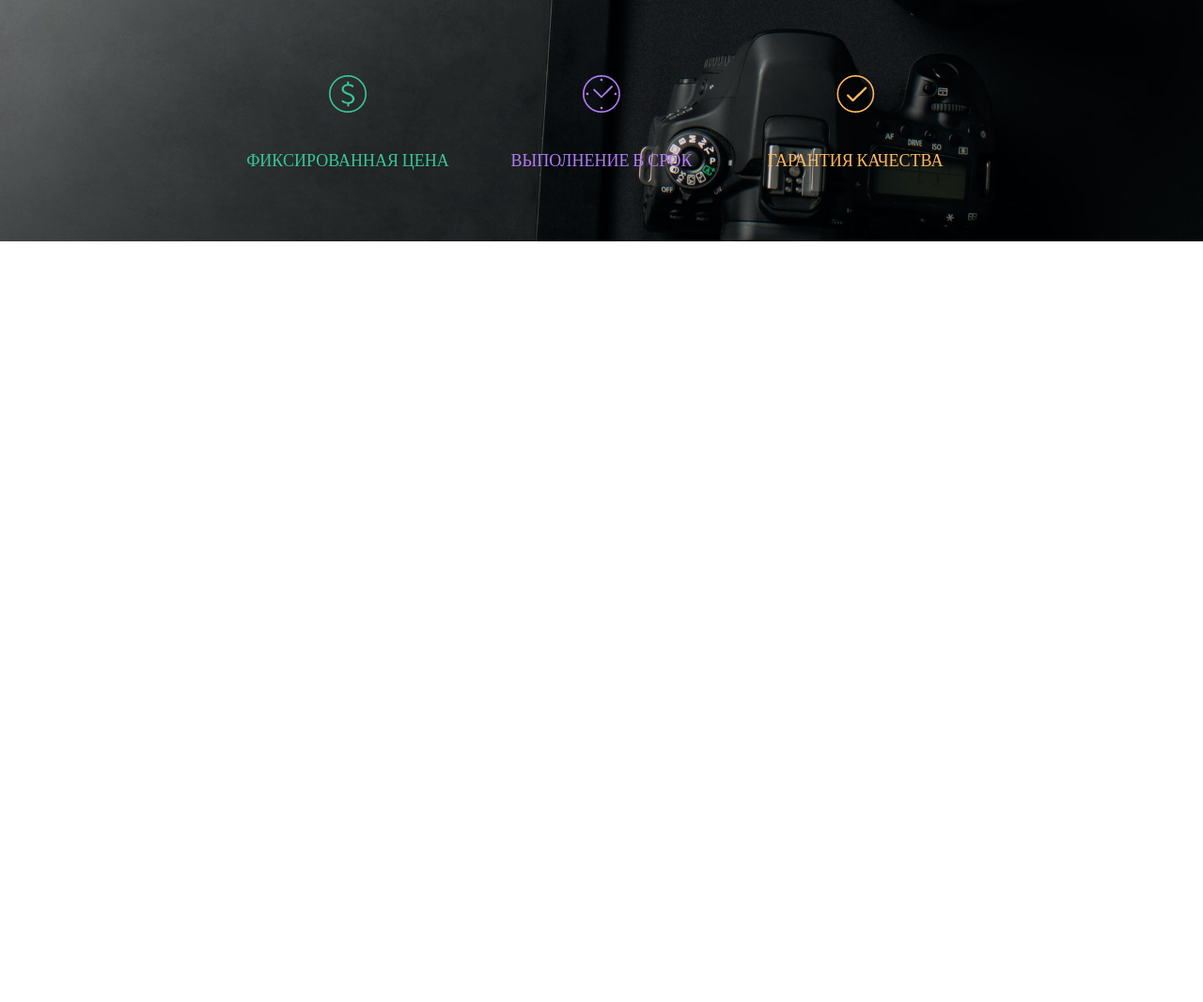
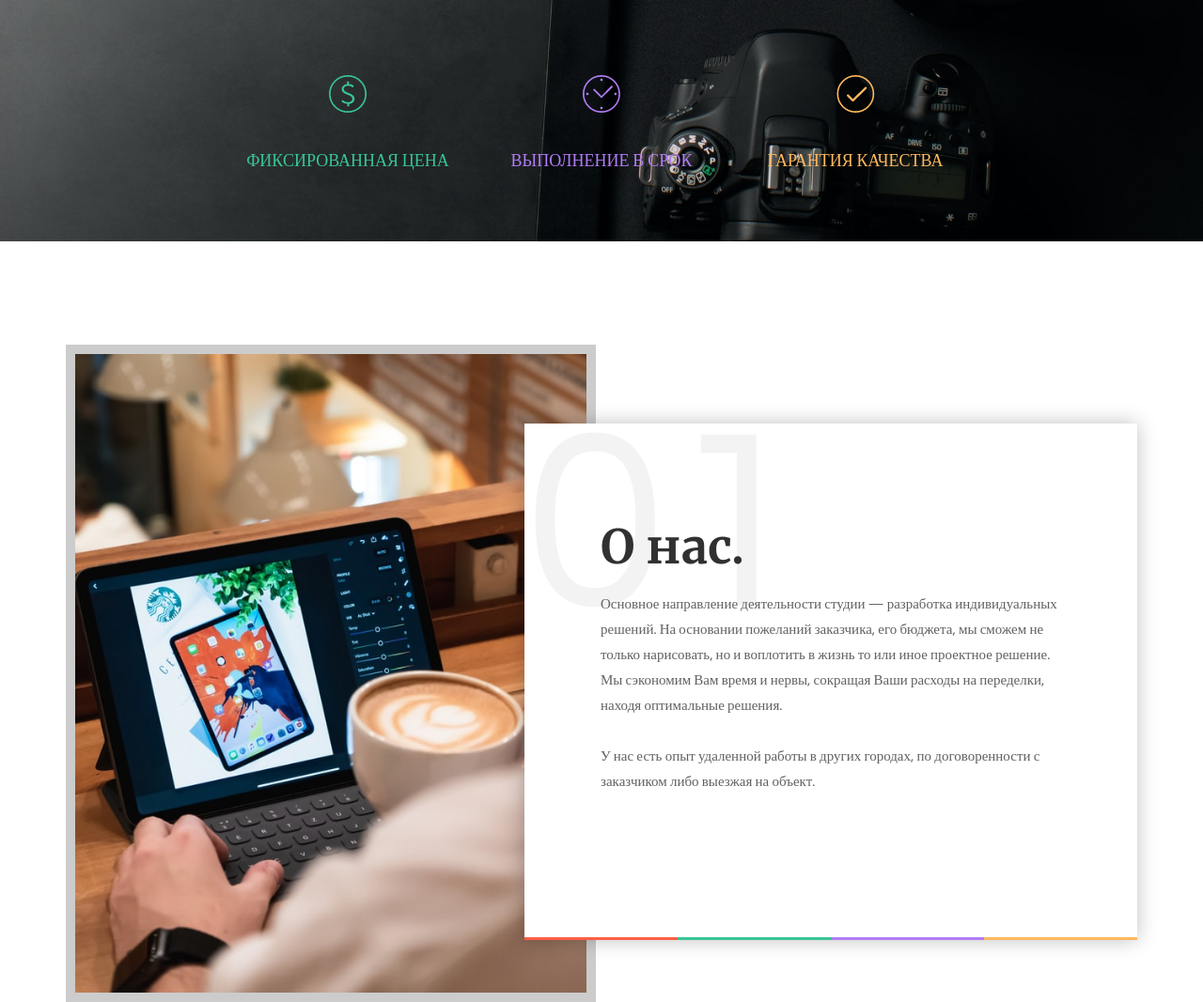
Before and after one commit to ugendev/ugendev.github.io, a website built with webpack: page src/index.html in a window 1280 px wide. Shown: the part 543-1610 px from the top of the page at 94% size. Before the commit the page ends 800 px from the top, so only its background shows below. Built offline with nearby package versions, Linux system fonts and the light colour scheme; files whose address does not match are found by name.

Commit message:
Mark up 'About us' section

```diff
--- /dev/null
+++ b/src/blocks/about-us/__color-stripe/_green/about-us__color-stripe_green.scss
@@ -0,0 +1,3 @@
+.about-us__color-stripe_green {
+    background-color: #38c695;
+}
--- /dev/null
+++ b/src/blocks/about-us/__color-stripe/_orange/about-us__color-stripe_orange.scss
@@ -0,0 +1,3 @@
+.about-us__color-stripe_orange {
+    background-color: #fc5f45;
+}
--- /dev/null
+++ b/src/blocks/about-us/__color-stripe/_purple/about-us__color-stripe_purple.scss
@@ -0,0 +1,3 @@
+.about-us__color-stripe_purple {
+    background-color: #b27cf5;
+}
--- /dev/null
+++ b/src/blocks/about-us/__color-stripe/_yellow/about-us__color-stripe_yellow.scss
@@ -0,0 +1,3 @@
+.about-us__color-stripe_yellow {
+    background-color: #feb960;
+}
--- /dev/null
+++ b/src/blocks/about-us/__color-stripe/about-us__color-stripe.scss
@@ -0,0 +1,4 @@
+.about-us__color-stripe {
+    height: 3px;
+    width: 25%;
+}
--- /dev/null
+++ b/src/blocks/about-us/__color-stripes/about-us__color-stripes.scss
@@ -0,0 +1,4 @@
+.about-us__color-stripes {
+    display: flex;
+    justify-content: stretch;
+}
--- /dev/null
+++ b/src/blocks/about-us/__container/about-us__container.scss
@@ -0,0 +1,3 @@
+.about-us__container {
+    position: relative;
+}
--- /dev/null
+++ b/src/blocks/about-us/__content/about-us__content.scss
@@ -0,0 +1,11 @@
+.about-us__content {
+    position: absolute;
+    top: 194px;
+    right: 0;
+    width: 652px;
+    min-height: 550px;
+    box-shadow: 0 0 20px rgba(0, 0, 0, 0.25);
+    background-color: #ffffff;
+    padding-top: 94px;
+    z-index: 0;
+}
--- /dev/null
+++ b/src/blocks/about-us/__descr/about-us__descr.scss
@@ -0,0 +1,5 @@
+.about-us__descr {
+    min-height: 453px;
+    margin-left: 81px;
+    margin-right: 81px;
+}
--- /dev/null
+++ b/src/blocks/about-us/__img/about-us__img.scss
@@ -0,0 +1,5 @@
+.about-us__img {
+    margin-top: 110px;
+    height: 700px;
+    border: 10px solid rgba(0, 0, 0, 0.2);
+}
--- /dev/null
+++ b/src/blocks/about-us/__text/about-us__text.scss
@@ -0,0 +1,6 @@
+.about-us__text {
+    color: #616161;
+    font-size: 15px;
+    margin-top: 10px;
+    line-height: 1.8;
+}
--- /dev/null
+++ b/src/blocks/about-us/about-us.scss
@@ -0,0 +1,3 @@
+.about-us {
+    height: 100vh;
+}
--- a/src/blocks/main.scss
+++ b/src/blocks/main.scss
@@ -15,6 +15,12 @@ a:hover {
     width: 1140px;
     margin: 0 auto;
 }
+// <---------------- Blocks ---------------->
+@import "button/button.scss";
+@import "logo/logo";
+@import "numeration/numeration";
+@import "title/title";
+// <---------------- Blocks ---------------->
 
 // <---------------- Main section ---------------->
 @import "header/header";
@@ -30,8 +36,19 @@ a:hover {
 @import "main/__offer-text/_orange/main__offer-text_orange";
 @import "main/__offer-text/_purple/main__offer-text_purple";
 @import "main/__title/main__title";
+// <---------------- Main section ---------------->
 
-@import "button/button.scss";
-
-@import "logo/logo";
-// <---------------- Main section ---------------->
+// <---------------- About us section ---------------->
+@import "about-us/about-us.scss";
+@import "about-us/__img/about-us__img";
+@import "about-us/__container/about-us__container.scss";
+@import "about-us/__content/about-us__content.scss";
+@import "about-us/__descr/about-us__descr.scss";
+@import "about-us/__text/about-us__text.scss";
+@import "about-us/__color-stripes/about-us__color-stripes.scss";
+@import "about-us/__color-stripe/about-us__color-stripe.scss";
+@import "about-us/__color-stripe/_green/about-us__color-stripe_green.scss";
+@import "about-us/__color-stripe/_orange/about-us__color-stripe_orange.scss";
+@import "about-us/__color-stripe/_purple/about-us__color-stripe_purple.scss";
+@import "about-us/__color-stripe/_yellow/about-us__color-stripe_yellow.scss";
+// <---------------- About us section ---------------->
--- /dev/null
+++ b/src/blocks/numeration/numeration.scss
@@ -0,0 +1,10 @@
+.numeration {
+    color: rgba(224, 224, 224, 0.4);
+    font-size: 274px;
+    text-transform: uppercase;
+    position: absolute;
+    line-height: 220px;
+    left: 0;
+    top: 0;
+    z-index: -1;
+}
--- /dev/null
+++ b/src/blocks/title/title.scss
@@ -0,0 +1,6 @@
+.title {
+    color: #313131;
+    font-family: "Merriweather";
+    font-size: 50px;
+    font-weight: 700;
+}
--- a/src/index.html
+++ b/src/index.html
@@ -79,6 +79,38 @@
         </div>
     </section>
 
+    <section class="about-us">
+        <div class="container about-us__container">
+            <img src="/img/about-us/about-us.jpg" alt="Design at work" class="about-us__img">
+
+            <div class="about-us__content">
+                <div class="numeration about-us__numeration">
+                    01
+                </div>
+
+                <div class="about-us__descr">
+                    <div class="title">
+                        О нас.
+                    </div>
+
+                    <div class="about-us__text">
+                        Основное направление деятельности студии — разработка индивидуальных решений. На основании пожеланий заказчика, его бюджета, мы сможем не только нарисовать, но и воплотить в жизнь то или иное проектное решение.
+                        Мы сэкономим Вам время и нервы, сокращая Ваши расходы на переделки, находя оптимальные решения.
+                        <br> <br>
+                        У нас есть опыт удаленной работы в других городах, по договоренности с заказчиком либо выезжая на объект.
+                    </div>
+                </div>
+
+                <div class="about-us__color-stripes">
+                    <div class="about-us__color-stripe about-us__color-stripe_orange"></div>
+                    <div class="about-us__color-stripe about-us__color-stripe_green"></div>
+                    <div class="about-us__color-stripe about-us__color-stripe_purple"></div>
+                    <div class="about-us__color-stripe about-us__color-stripe_yellow"></div>
+                </div>
+            </div>
+        </div>
+    </section>
+
     <script src="js/main.min.js"></script>
 </body>
 </html>
```
Also changed, not shown: dist/css/main.min.css, dist/img/about-us/about-us.jpg (added), dist/index.html, src/img/about-us/about-us.jpg (added).
